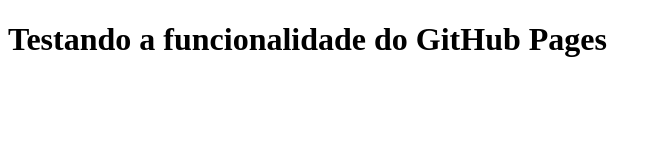
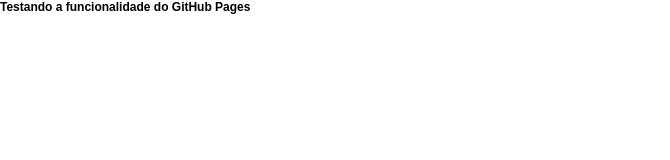
Before and after one commit to 1IMperaDOR0/site-teste-hospedagem.github.io, a plain HTML site: page index.html in a window 1280 px wide. Shown: the whole page, without its empty margins (0-670 px from the left). Drawn offline with Linux system fonts and the light colour scheme.

Commit message:
create style.css and adding in index.html

```diff
--- a/index.html
+++ b/index.html
@@ -3,6 +3,7 @@
 <head>
     <meta charset="UTF-8">
     <meta name="viewport" content="width=device-width, initial-scale=1.0">
+    <link rel="stylesheet" href="style.css" type="text/css"/>
     <title>Document</title>
 </head>
 <body>
--- /dev/null
+++ b/style.css
@@ -0,0 +1,7 @@
+*{
+    margin: 0;
+    padding: 0;
+    font-family: Arial, Helvetica, sans-serif;
+    font-size: 12px;
+    list-style: none;
+}
```
